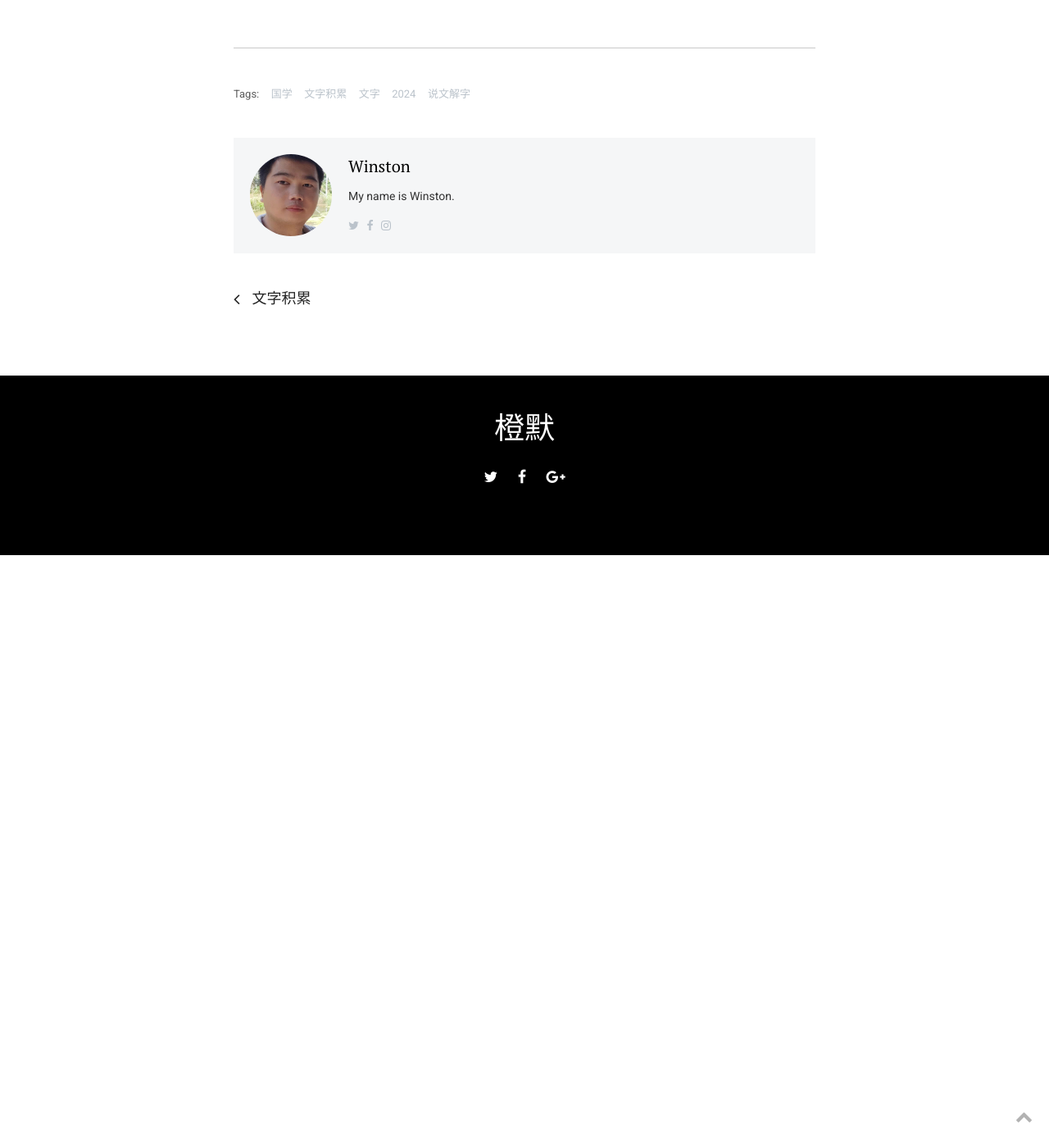
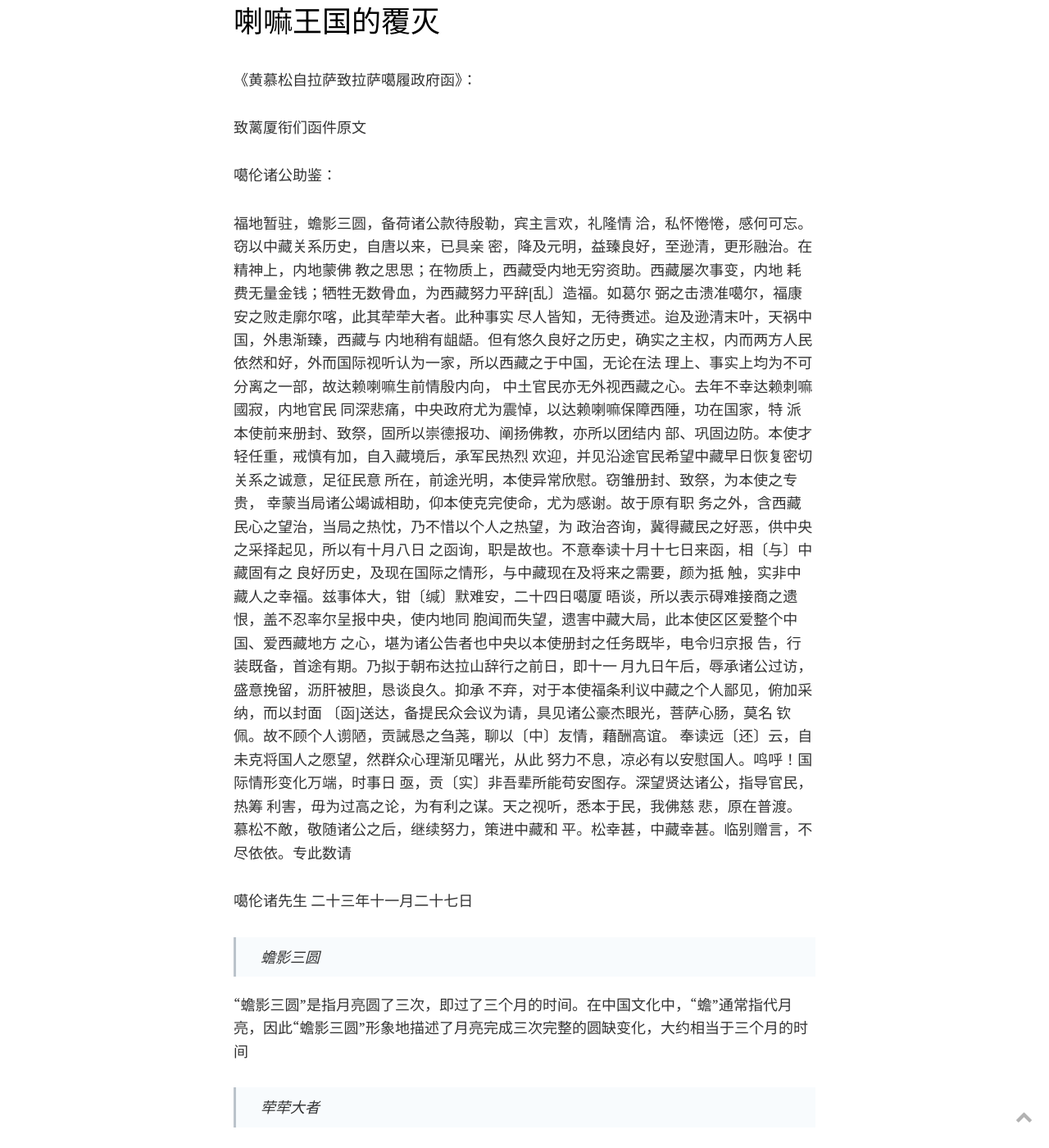
Before and after one commit to mytingbao/blog, a Jekyll site: the page built from _posts/国学/文字/2024-11-20-文字积累02.md, in a window 1280 px wide and 1400 px high, scrolled down 11033 px. Shown: the whole window at 82% size. Built offline with Jekyll 4.4.1, drawn with Linux system fonts in a browser that asks for light colours; before the commit the page ends 11710 px from its top, so only the background shows below that; some of the changed text lies outside the part shown.

Commit message:
chore; 博客

```diff
--- a/_posts/国学/文字/2024-11-20-文字积累02.md
+++ b/_posts/国学/文字/2024-11-20-文字积累02.md
@@ -151,7 +151,7 @@ xìn
 - quán
   - 〔～～〕恳切诚挚，如“三秋不见每～～，握手山林复怅然。”
   - 惓望(诚恳希望);惓惓(恳切貌);惓恳(恳切)
-
+  - 备荷诸公款待殷勒，宾主言欢，礼隆情洽，私怀惓惓，感何可忘
 > 纤秾
 
 xiān nóng
@@ -312,3 +312,108 @@ xiān nóng
 设棁之庆
 
 >
+
+
+
+
+# 喇嘛王国的覆灭
+
+《黄慕松自拉萨致拉萨噶履政府函》：
+
+致蓠厦衔们函件原文
+
+噶伦诸公助鉴：
+
+福地暂驻，蟾影三圆，备荷诸公款待殷勒，宾主言欢，礼隆情
+洽，私怀惓惓，感何可忘。窃以中藏关系历史，自唐以来，已具亲
+密，降及元明，益臻良好，至逊清，更形融治。在精神上，内地蒙佛
+教之思思；在物质上，西藏受内地无穷资助。西藏屡次事变，内地
+耗费无量金钱；牺牲无数骨血，为西藏努力平辞[乱〕造福。如葛尔
+弼之击溃准噶尔，福康安之败走廓尔喀，此其荦荦大者。此种事实
+尽人皆知，无待赉述。迨及逊清末叶，天祸中国，外患渐臻，西藏与
+内地稍有龃龉。但有悠久良好之历史，确实之主权，内而两方人民
+依然和好，外而国际视听认为一家，所以西藏之于中国，无论在法
+理上、事实上均为不可分离之一部，故达赖喇嘛生前情殷内向，
+中土官民亦无外视西藏之心。去年不幸达赖刺嘛國寂，内地官民
+同深悲痛，中央政府尤为震悼，以达赖喇嘛保障西陲，功在国家，特
+派本使前来册封、致祭，固所以崇德报功、阐扬佛教，亦所以团结内
+部、巩固边防。本使才轻任重，戒慎有加，自入藏境后，承军民热烈
+欢迎，并见沿途官民希望中藏早日恢复密切关系之诚意，足征民意
+所在，前途光明，本使异常欣慰。窃雏册封、致祭，为本使之专贵，
+幸蒙当局诸公竭诚相助，仰本使克完使命，尤为感谢。故于原有职
+务之外，含西藏民心之望治，当局之热忱，乃不惜以个人之热望，为
+政治咨询，冀得藏民之好恶，供中央之采择起见，所以有十月八日
+之函询，职是故也。不意奉读十月十七日来函，相〔与〕中藏固有之
+良好历史，及现在国际之情形，与中藏现在及将来之需要，颜为抵
+触，实非中藏人之幸福。兹事体大，钳〔缄〕默难安，二十四日噶厦
+晤谈，所以表示碍难接商之遗恨，盖不忍率尔呈报中央，使内地同
+胞闻而失望，遗害中藏大局，此本使区区爱整个中国、爱西藏地方
+之心，堪为诸公告者也中央以本使册封之任务既毕，电令归京报
+告，行装既备，首途有期。乃拟于朝布达拉山辞行之前日，即十一
+月九日午后，辱承诸公过访，盛意挽留，沥肝被胆，恳谈良久。抑承
+不弃，对于本使福条利议中藏之个人鄙见，俯加采纳，而以封面
+〔函]送达，备提民众会议为请，具见诸公豪杰眼光，菩萨心肠，莫名
+钦佩。故不顾个人谫陋，贡誡恳之刍荛，聊以〔中〕友情，藉酬高谊。
+奉读远〔还〕云，自未克将国人之愿望，然群众心理渐见曙光，从此
+努力不息，凉必有以安慰国人。鸣呼！国际情形变化万端，时事日
+亟，贡〔实〕非吾辈所能苟安图存。深望贤达诸公，指导官民，热筹
+利害，毋为过高之论，为有利之谋。天之视听，悉本于民，我佛慈
+悲，原在普渡。慕松不敵，敬随诸公之后，继续努力，策进中藏和
+平。松幸甚，中藏幸甚。临别赠言，不尽依依。专此数请
+
+噶伦诸先生
+二十三年十一月二十七日
+
+
+> 蟾影三圆
+
+“蟾影三圆”‌是指月亮圆了三次，即过了三个月的时间。在中国文化中，“蟾”通常指代月亮，因此“蟾影三圆”形象地描述了月亮完成三次完整的圆缺变化，大约相当于三个月的时间‌
+
+> 荦荦大者
+
+luò luò dà zhě，意思是明显的重大的方面。该成语出自西汉·司马迁的《史记·天官书》：“此其荦荦大者。若至委曲小变，不可胜道。”这句话的意思是，这里只列举了其中明显重大的方面，至于那些细微的变化，则是数不胜数，无法一一详述‌。
+
+明显重大的方面。
+
+例句
+
+到了今天的二十世纪末，许多冷酷的事实已经出现在人类面前，举其荦荦大者
+
+> 臻
+
+zhēn
+- 至、及、达到。
+- 如：「臻于完美」。
+- 《周礼·冬官考工记·𣓨氏》：「时文思索，允臻其极。」
+
+> 谫
+
+jiǎn
+
+- (1) 浅薄
+  - 能薄而材谫。——《史记·李斯列传》
+- (2) 又如:谫能(浅薄的才能);谫识(识见浅陋);谫智(低下的智力);谫愚(浅薄愚笨)
+
+
+> 拉伕
+
+亦作“拉夫”。
+
+- 旧谓抓老百姓充当夫役。
+  - 引 《三元里人民抗英斗争史料·恩洲社学》：“英 军登陆攻北门外砲臺时，敌军沿途奸淫掳掠、拉夫。”沙汀 《凶手》：“但在十字口的 鼓楼 下面，断腿天兵被几个拉夫的天兵兜围住了。”
+
+- 比喻强邀人做某事。
+  - 引 邹韬奋 《经历》四五：“不久他在华安保险公司楼上结婚，特约我去观礼，并临时‘拉夫’，要我起来说几句话，这是我第二次和他见面。”茅盾 《夏夜一点钟》：“每次临时拉伕罢，每次得略施外交手腕，几乎连她也会感到兜不转身。”
+
+
+> 跋
+
+跋 bá
+
+- 文体的一种。附在正文之后。即后序
+  - 后人题跋多盈巨轴矣。——《梦溪笔谈》
+- 又如:跋尾(题写文字于书卷之后)
+
+> 摺
+
+同“折”
```
Also changed, not shown: _posts/公考积累/2023-05-17-杂项积累.md (+21 -1 lines), _posts/江西三支一扶/2023-10-07-关于植物.md (added, +35 -0 lines).
